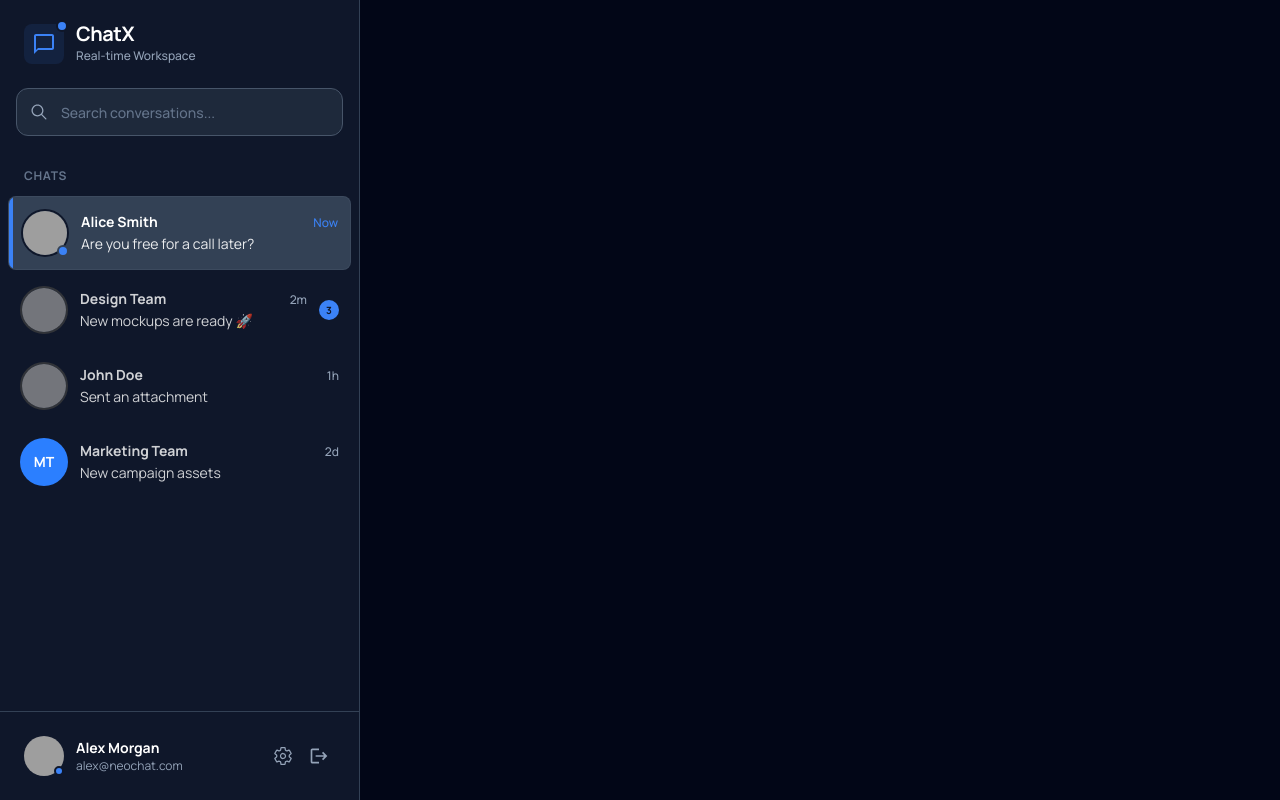
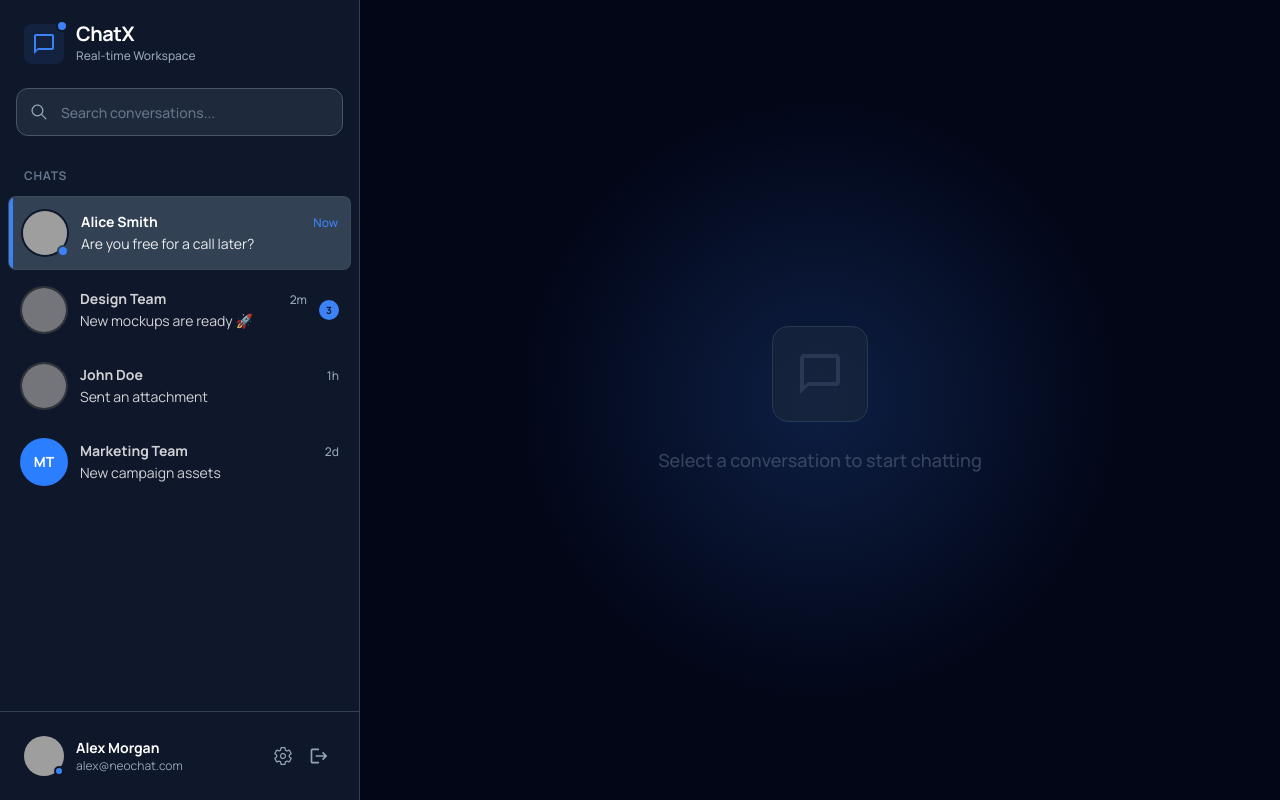
Before and after one commit to puvanakopis/ChatX, a Next.js app in the folder frontend/: page /chat in a window 1280 px wide. Built offline with nearby package versions, Linux system fonts and the light colour scheme; grey boxes are pictures that could not be loaded.

Commit message:
Created EmptyChat component with centered message and icon

```diff
--- a/frontend/app/chat/page.tsx
+++ b/frontend/app/chat/page.tsx
@@ -1,9 +1,11 @@
 import Sidebar from "@/container/chat/Sidebar";
+import EmptyChat from "@/container/chat/EmptyChat";
 
 export default function HomePage() {
-  return (
-    <div className="bg-background-light dark:bg-background-dark font-display overflow-hidden h-screen flex">
-      <Sidebar />
-    </div>
-  );
+    return (
+        <div className="bg-background-light dark:bg-background-dark font-display overflow-hidden h-screen flex">
+            <Sidebar />
+            <EmptyChat />
+        </div>
+    );
 }
--- /dev/null
+++ b/frontend/container/chat/EmptyChat.tsx
@@ -0,0 +1,26 @@
+import { MdOutlineChatBubbleOutline } from "react-icons/md";
+
+export default function EmptyChat() {
+    return (
+        <main className="flex-1 bg-[#020617] flex flex-col items-center justify-center relative overflow-hidden">
+            <div
+                className="absolute inset-0 opacity-20 pointer-events-none"
+                style={{
+                    backgroundImage:
+                        "radial-gradient(circle at 50% 50%, #3b82f6 0%, transparent 50%)",
+                }}
+            />
+
+            <div className="flex flex-col items-center gap-6 z-10 opacity-50">
+                <div className="size-24 rounded-2xl bg-[#1e293b] border border-[#475569] flex items-center justify-center">
+                    <span className="material-symbols-outlined text-[#475569] text-[48px]">
+                        <MdOutlineChatBubbleOutline />
+                    </span>
+                </div>
+                <p className="text-[#64748b] text-lg font-medium">
+                    Select a conversation to start chatting
+                </p>
+            </div>
+        </main>
+    );
+}
```
